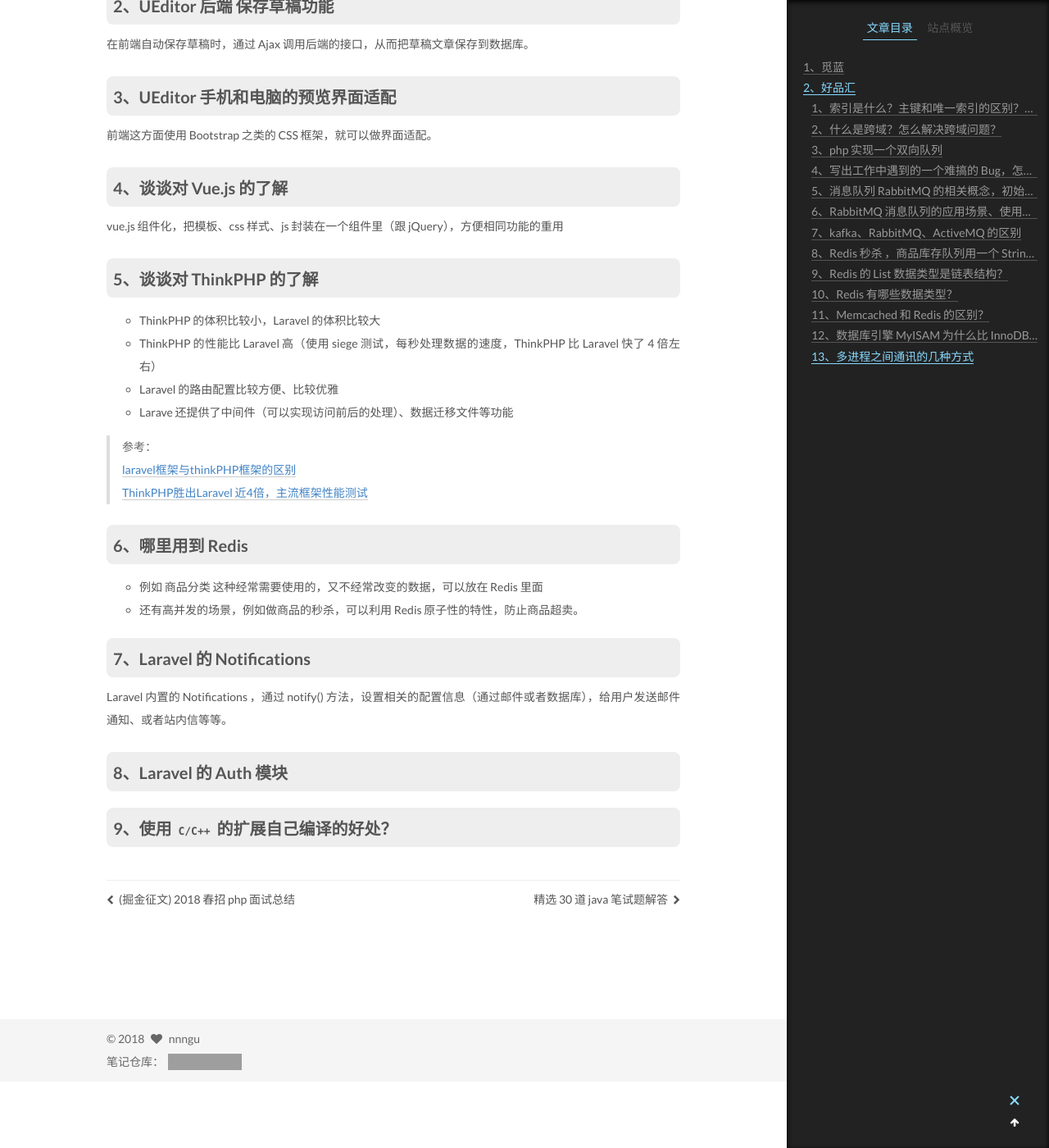
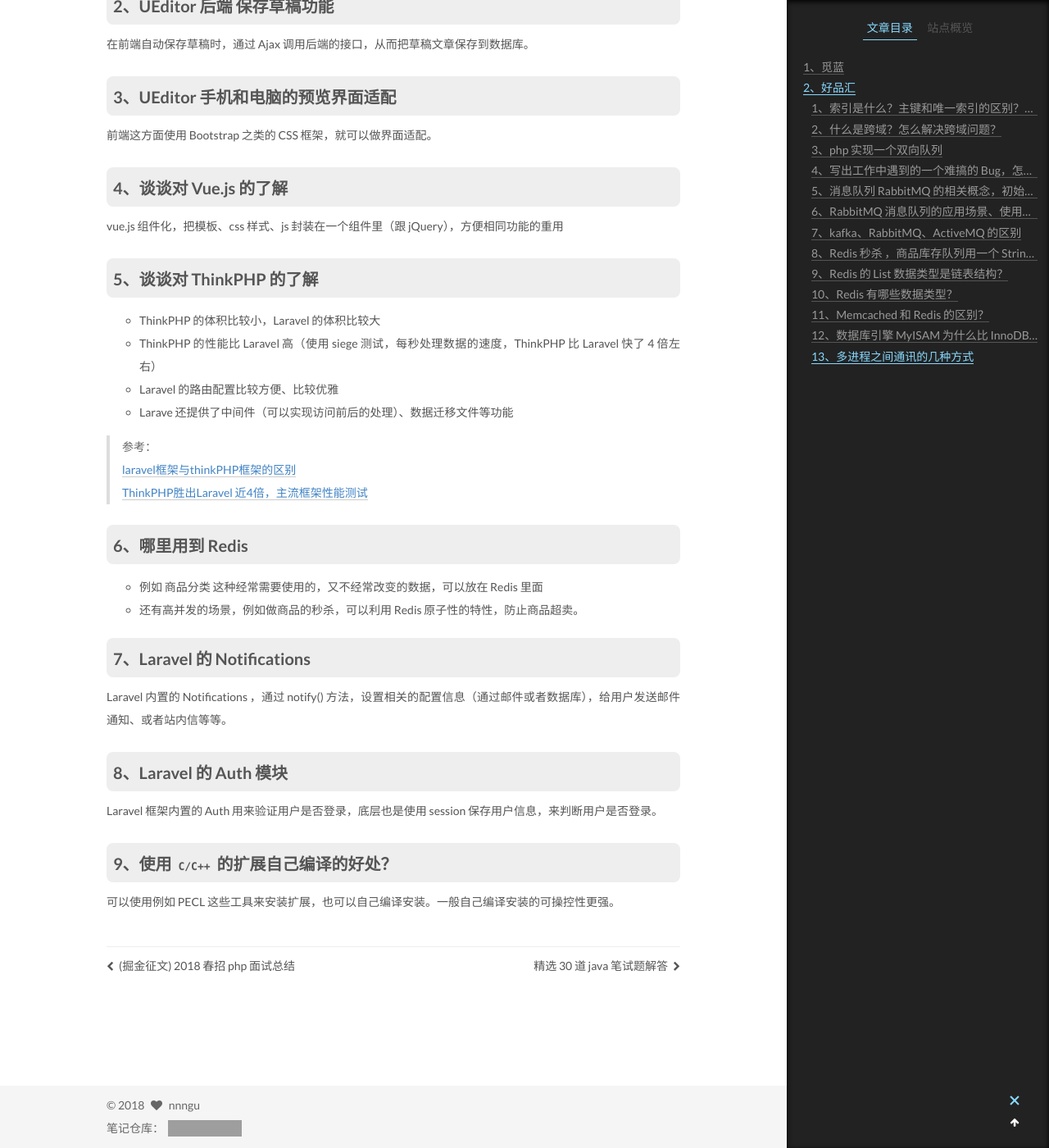
Before and after one commit to nnngu/LearningNotes, a Jekyll site: the page built from _posts/2018-06-05-PHP 面试题收集.md, in a window 1280 px wide and 1400 px high, scrolled down 16778 px. Shown: the whole window at 82% size. Built offline with Jekyll 4.4.1, drawn with Linux system fonts in a browser that asks for light colours; grey boxes are pictures that could not be loaded.

Commit message:
修改文件: _posts/2018-06-05-PHP 面试题收集.md

```diff
--- a/_posts/2018-06-05-PHP 面试题收集.md
+++ b/_posts/2018-06-05-PHP 面试题收集.md
@@ -597,10 +597,11 @@ Laravel 内置的 Notifications ，通过 notify() 方法，设置相关的配
 
 ### 8、Laravel 的 Auth 模块
 
-
+Laravel 框架内置的 Auth 用来验证用户是否登录，底层也是使用 session 保存用户信息，来判断用户是否登录。
 
 ### 9、使用 `C/C++` 的扩展自己编译的好处？
 
+可以使用例如 PECL 这些工具来安装扩展，也可以自己编译安装。一般自己编译安装的可操控性更强。
 
   [1]: https://www.github.com/nnngu/FigureBed/raw/master/2018/6/12/1528780216904.jpg
   [2]: https://www.github.com/nnngu/FigureBed/raw/master/2018/6/13/1528844116793.jpg
```
